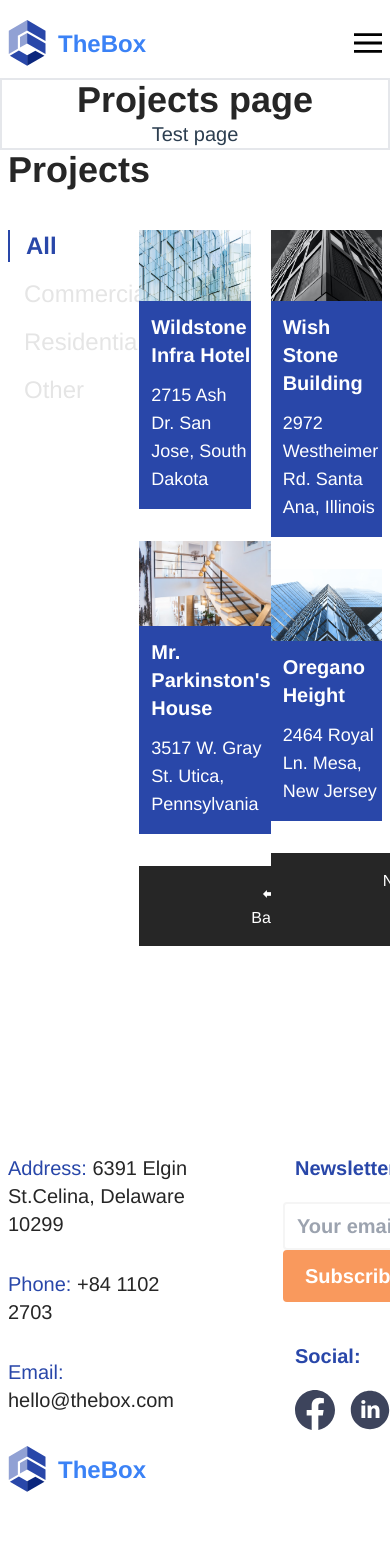
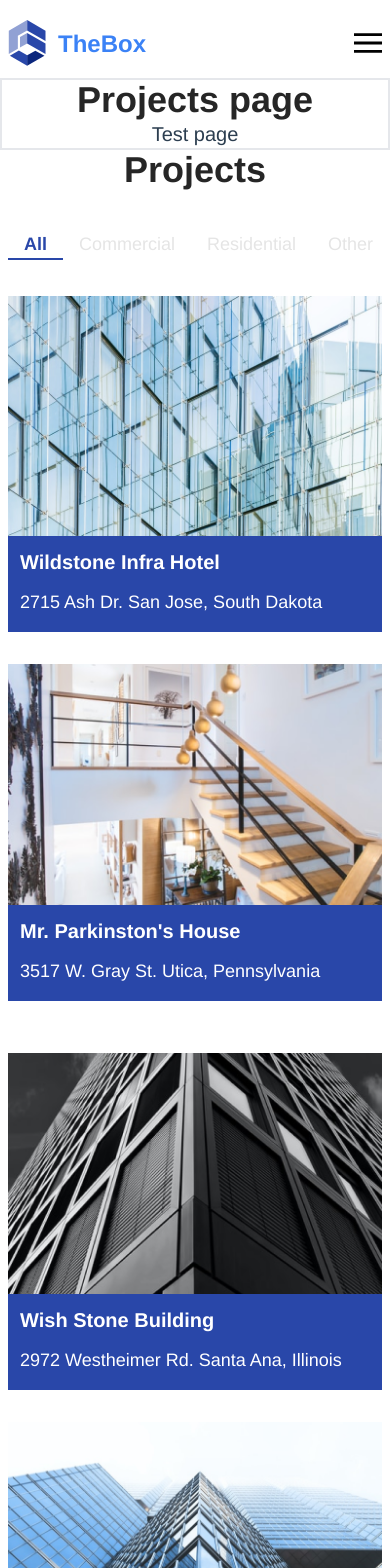
Before and after one commit to missozoda/first-vue-project, a Vue app: page /projects in a window 390 px wide. Shown: the top 1568 px of the page. Built offline with nearby package versions, Linux system fonts and the light colour scheme.

Commit message:
add responsive to projects section

```diff
--- a/src/assets/styles/output.css
+++ b/src/assets/styles/output.css
@@ -905,6 +905,10 @@ video {
   width: 736px;
 }
 
+.w-1\/2 {
+  width: 50%;
+}
+
 .transform {
   transform: translate(var(--tw-translate-x), var(--tw-translate-y)) rotate(var(--tw-rotate)) skewX(var(--tw-skew-x)) skewY(var(--tw-skew-y)) scaleX(var(--tw-scale-x)) scaleY(var(--tw-scale-y));
 }
@@ -921,6 +925,14 @@ video {
   grid-template-columns: repeat(3, minmax(0, 1fr));
 }
 
+.grid-cols-1 {
+  grid-template-columns: repeat(1, minmax(0, 1fr));
+}
+
+.flex-row {
+  flex-direction: row;
+}
+
 .flex-col {
   flex-direction: column;
 }
@@ -959,6 +971,14 @@ video {
 
 .gap-2 {
   gap: 0.5rem;
+}
+
+.gap-0 {
+  gap: 0px;
+}
+
+.gap-1 {
+  gap: 0.25rem;
 }
 
 .space-x-16 > :not([hidden]) ~ :not([hidden]) {
@@ -1003,6 +1023,10 @@ video {
   border-left-width: 4px;
 }
 
+.border-b-2 {
+  border-bottom-width: 2px;
+}
+
 .border-white {
   --tw-border-opacity: 1;
   border-color: rgb(255 255 255 / var(--tw-border-opacity));
@@ -1224,6 +1248,16 @@ video {
 .py-6 {
   padding-top: 1.5rem;
   padding-bottom: 1.5rem;
+}
+
+.px-16 {
+  padding-left: 4rem;
+  padding-right: 4rem;
+}
+
+.px-8 {
+  padding-left: 2rem;
+  padding-right: 2rem;
 }
 
 .pl-12 {
@@ -1508,11 +1542,22 @@ video {
   outline-offset: 2px;
 }
 
+@media (min-width: 640px) {
+  .sm\:px-20 {
+    padding-left: 5rem;
+    padding-right: 5rem;
+  }
+}
+
 @media (min-width: 768px) {
   .md\:left-auto {
     left: auto;
   }
 
+  .md\:col-span-2 {
+    grid-column: span 2 / span 2;
+  }
+
   .md\:block {
     display: block;
   }
@@ -1567,6 +1612,10 @@ video {
   .md\:px-32 {
     padding-left: 8rem;
     padding-right: 8rem;
+  }
+
+  .md\:text-start {
+    text-align: start;
   }
 
   .md\:text-lg {
@@ -1772,6 +1821,10 @@ video {
     position: absolute;
   }
 
+  .xl\:col-span-1 {
+    grid-column: span 1 / span 1;
+  }
+
   .xl\:mx-0 {
     margin-left: 0px;
     margin-right: 0px;
@@ -1797,6 +1850,22 @@ video {
     grid-template-columns: repeat(3, minmax(0, 1fr));
   }
 
+  .xl\:flex-col {
+    flex-direction: column;
+  }
+
+  .xl\:gap-5 {
+    gap: 1.25rem;
+  }
+
+  .xl\:border-l-2 {
+    border-left-width: 2px;
+  }
+
+  .xl\:border-b-0 {
+    border-bottom-width: 0px;
+  }
+
   .xl\:bg-white {
     --tw-bg-opacity: 1;
     background-color: rgb(255 255 255 / var(--tw-bg-opacity));
--- a/src/components/Projects.vue
+++ b/src/components/Projects.vue
@@ -1,39 +1,43 @@
 <template>
-    <section class="text-start mb-32">
+    <section class="md:text-start text-center mb-32">
         <Container>
             <h3 class="font-bold text-neutral-800 text-4xl mb-10">Projects</h3>
-            <div class="grid grid-cols-3 gap-5">
-                <ul class="list-none m-0 p-0">
-                    <li class="text-2xl font-bold text-[#2947A9] border-l-2 border-[#2947A9] px-4 mb-4 ">All</li>
-                    <li class="px-4 text-neutral-200 text-2xl font-medium mb-4 hover:text-neutral-500">Commercial</li>
-                    <li class="px-4 text-neutral-200 text-2xl font-medium mb-4 hover:text-neutral-500">Residential</li>
-                    <li class="px-4 text-neutral-200 text-2xl font-medium mb-4 hover:text-neutral-500">Other</li>
+            <div class="grid xl:grid-cols-3 md:grid-cols-2 grid-cols-1 gap-5">
+                <ul class="list-none xl:col-span-1 md:col-span-2 m-0 p-0 flex xl:flex-col flex-row justify-between">
+                    <li class="md:text-2xl text-lg font-bold text-[#2947A9] xl:border-l-2 border-b-2 xl:border-b-0 border-[#2947A9] px-4 mb-4 ">All</li>
+                    <li class="px-4 text-neutral-200 md:text-2xl text-lg font-medium mb-4 hover:text-neutral-500">Commercial</li>
+                    <li class="px-4 text-neutral-200 md:text-2xl text-lg font-medium mb-4 hover:text-neutral-500">Residential</li>
+                    <li class="px-4 text-neutral-200 md:text-2xl text-lg font-medium mb-4 hover:text-neutral-500">Other</li>
                 </ul>
-                <div class="text-white text-start">
+                <div class="text-white text-start flex flex-col">
                     <div class="bg-[#2947A9] inline-block mb-8">
-                        <img class="block" src="../assets/images/wildstone-infra-hotel.png" alt="Wildstone Infra Hotel" width="384" height="247">
+                        <img class="block w-full" src="../assets/images/wildstone-infra-hotel.png" alt="Wildstone Infra Hotel" width="384" height="247">
                         <h5 class="font-bold text-xl my-3 ml-3">Wildstone Infra Hotel</h5>
                         <p class="text-lg mb-4  ml-3">2715 Ash Dr. San Jose, South Dakota</p>
                     </div>
                     <div class="bg-[#2947A9] inline-block mb-8">
-                        <img class="block" src="../assets/images/parkinstones-house.png" alt="Mr. Parkinston's House" width="384" height="247">
+                        <img class="block w-full" src="../assets/images/parkinstones-house.png" alt="Mr. Parkinston's House" width="384" height="247">
                         <h5 class="font-bold text-xl my-3  ml-3">Mr. Parkinston's House</h5>
                         <p class="text-lg mb-4  ml-3">3517 W. Gray St. Utica, Pennsylvania</p>
                     </div>
-                    <button class="bg-neutral-800 text-white py-4 px-28">⬅ Back</button>
+                    <button class="bg-neutral-800 text-white py-4 px-28 hidden md:block">⬅ Back</button>
                 </div>
-                <div class="text-white text-end">
+                <div class="text-white text-end flex flex-col">
                     <div class="bg-[#2947A9] inline-block mb-8 text-start">
-                        <img class="block" src="../assets/images/wish-stone-building.png" alt="Wish Stone Building" width="384" height="247">
+                        <img class="block w-full" src="../assets/images/wish-stone-building.png" alt="Wish Stone Building" width="384" height="247">
                         <h5 class="font-bold text-xl my-3  ml-3">Wish Stone Building</h5>
                         <p class="text-lg mb-4  ml-3">2972 Westheimer Rd. Santa Ana, Illinois </p>
                     </div>
                     <div class="bg-[#2947A9] inline-block mb-8 text-start">
-                        <img class="block" src="../assets/images/oregano-height.png" alt="Oregano Height" width="384" height="247">
+                        <img class="block w-full" src="../assets/images/oregano-height.png" alt="Oregano Height" width="384" height="247">
                         <h5 class="font-bold text-xl my-3  ml-3">Oregano Height</h5>
-                        <p class="text-lg mb-4  ml-3">2464 Royal Ln. Mesa, New Jersey </p>
+                        <p class="text-lg mb-4 ml-3"> 2464 Royal Ln. Mesa, New Jersey </p>
                     </div>
-                    <button class="bg-neutral-800 text-white py-4 px-28">Next ➡</button>
+                    <button class="bg-neutral-800 text-white py-4 px-28 hidden md:block">Next ➡</button>
+                </div>
+                <div class="flex justify-between md:hidden">
+                    <button class="block bg-neutral-800 text-white py-2 sm:px-20 px-8">⬅ Back</button>
+                    <button class="block bg-neutral-800 text-white py-2 sm:px-20 px-8">Next ➡</button>
                 </div>
             </div>
         </Container>
```
